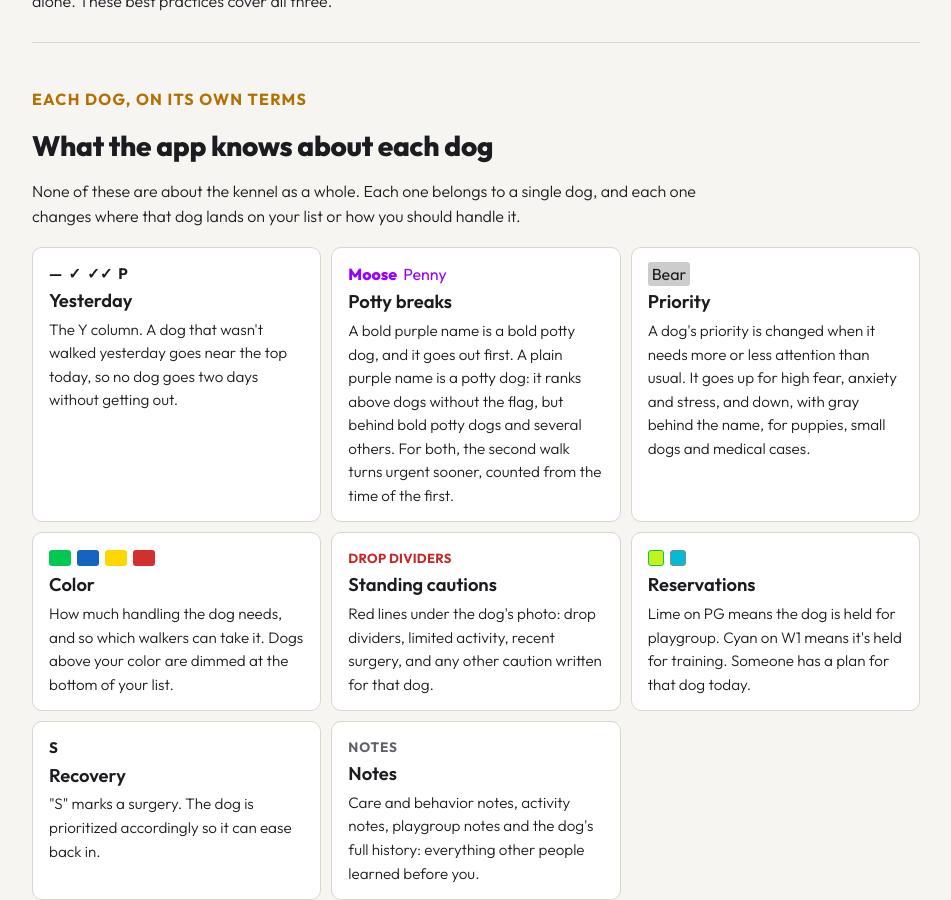
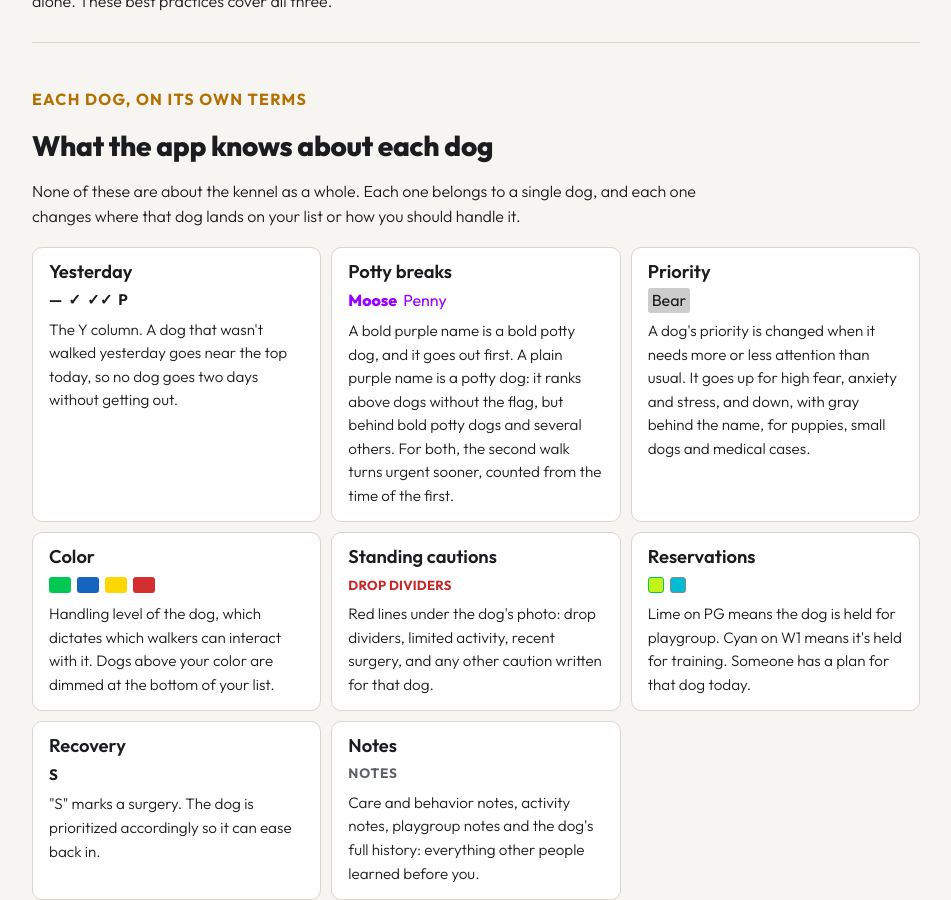
Before and after one commit to kirbsauce/dog-walker-assistant-docs, a Jekyll site: the page best_practices.html, which Jekyll copies as it is, in a window 1280 px wide and 900 px high, scrolled down 326 px. Shown: the whole window, without its empty margins (164-1115 px from the left). Built offline with Jekyll 4.4.1, drawn with Linux system fonts in a browser that asks for light colours.

Commit message:
Put card titles above examples and reword the Color card
On the "What the app knows about each dog" cards, the title now comes
first, then the example, then the description. The Color card now reads
"Handling level of the dog, which dictates which walkers can interact
with it."

Co-Authored-By: Claude Opus 5.5 <noreply@anthropic.com>

```diff
--- a/best_practices.html
+++ b/best_practices.html
@@ -201,43 +201,43 @@ footer { padding-block: 32px 48px; border-top: 1px solid var(--line); font-size:
   <p>None of these are about the kennel as a whole. Each one belongs to a single dog, and each one changes where that dog lands on your list or how you should handle it.</p>
   <div class="needs">
     <div class="need">
+      <h3>Yesterday</h3>
       <div class="sig"><span class="yd">—</span><span class="yd">✓</span><span class="yd">✓✓</span><span class="yd">P</span></div>
-      <h3>Yesterday</h3>
       <p>The Y column. A dog that wasn't walked yesterday goes near the top today, so no dog goes two days without getting out.</p>
     </div>
     <div class="need">
+      <h3>Potty breaks</h3>
       <div class="sig"><span class="nm p2">Moose</span><span class="nm p1">Penny</span></div>
-      <h3>Potty breaks</h3>
       <p>A bold purple name is a bold potty dog, and it goes out first. A plain purple name is a potty dog: it ranks above dogs without the flag, but behind bold potty dogs and several others. For both, the second walk turns urgent sooner, counted from the time of the first.</p>
     </div>
     <div class="need">
+      <h3>Priority</h3>
       <div class="sig"><span class="nm dp">Bear</span></div>
-      <h3>Priority</h3>
       <p>A dog's priority is changed when it needs more or less attention than usual. It goes up for high fear, anxiety and stress, and down, with gray behind the name, for puppies, small dogs and medical cases.</p>
     </div>
     <div class="need">
+      <h3>Color</h3>
       <div class="sig"><span class="pill" style="--c:#00c853;--t:#111">&nbsp;</span><span class="pill" style="--c:#1565c0">&nbsp;</span><span class="pill" style="--c:#ffd700;--t:#111">&nbsp;</span><span class="pill" style="--c:#d32f2f">&nbsp;</span></div>
-      <h3>Color</h3>
-      <p>How much handling the dog needs, and so which walkers can take it. Dogs above your color are dimmed at the bottom of your list.</p>
+      <p>Handling level of the dog, which dictates which walkers can interact with it. Dogs above your color are dimmed at the bottom of your list.</p>
     </div>
     <div class="need">
+      <h3>Standing cautions</h3>
       <div class="sig"><span class="flag">DROP DIVIDERS</span></div>
-      <h3>Standing cautions</h3>
       <p>Red lines under the dog's photo: drop dividers, limited activity, recent surgery, and any other caution written for that dog.</p>
     </div>
     <div class="need">
+      <h3>Reservations</h3>
       <div class="sig"><i class="cb pr"></i><i class="cb c"></i></div>
-      <h3>Reservations</h3>
       <p>Lime on PG means the dog is held for playgroup. Cyan on W1 means it's held for training. Someone has a plan for that dog today.</p>
     </div>
     <div class="need">
+      <h3>Recovery</h3>
       <div class="sig"><span class="yd">S</span></div>
-      <h3>Recovery</h3>
       <p>"S" marks a surgery. The dog is prioritized accordingly so it can ease back in.</p>
     </div>
     <div class="need">
+      <h3>Notes</h3>
       <div class="sig"><span class="muted" style="font-size:.85rem;font-weight:700;letter-spacing:.06em">NOTES</span></div>
-      <h3>Notes</h3>
       <p>Care and behavior notes, activity notes, playgroup notes and the dog's full history: everything other people learned before you.</p>
     </div>
   </div>
```
